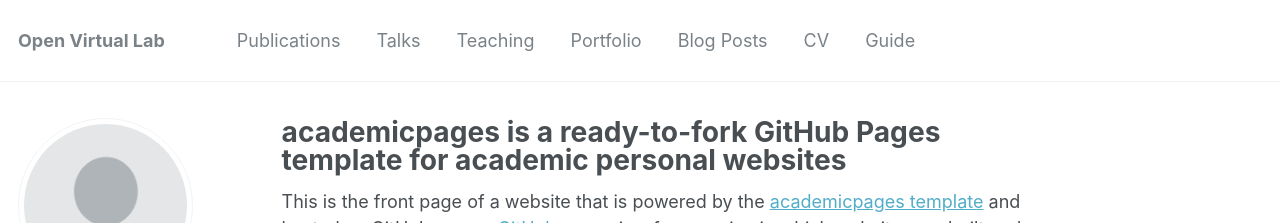
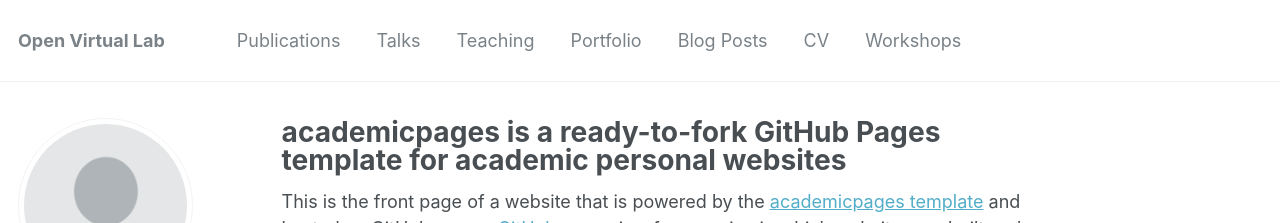
Before and after one commit to NgoshaJr/ngoshajr.github.io, a Jekyll site: the page built from _pages/about.md, in a window 1280 px wide and 900 px high. Shown: the top 223 px of the window. Built offline with Jekyll 4.4.1, drawn with Linux system fonts in a browser that asks for light colours; some web fonts are replaced.

Commit message:
Update navigation.yml

```diff
--- a/_data/navigation.yml
+++ b/_data/navigation.yml
@@ -18,5 +18,5 @@ main:
   - title: "CV"
     url: /cv/
 
-  - title: "Guide"
+  - title: "Workshops"
     url: /markdown/
```
